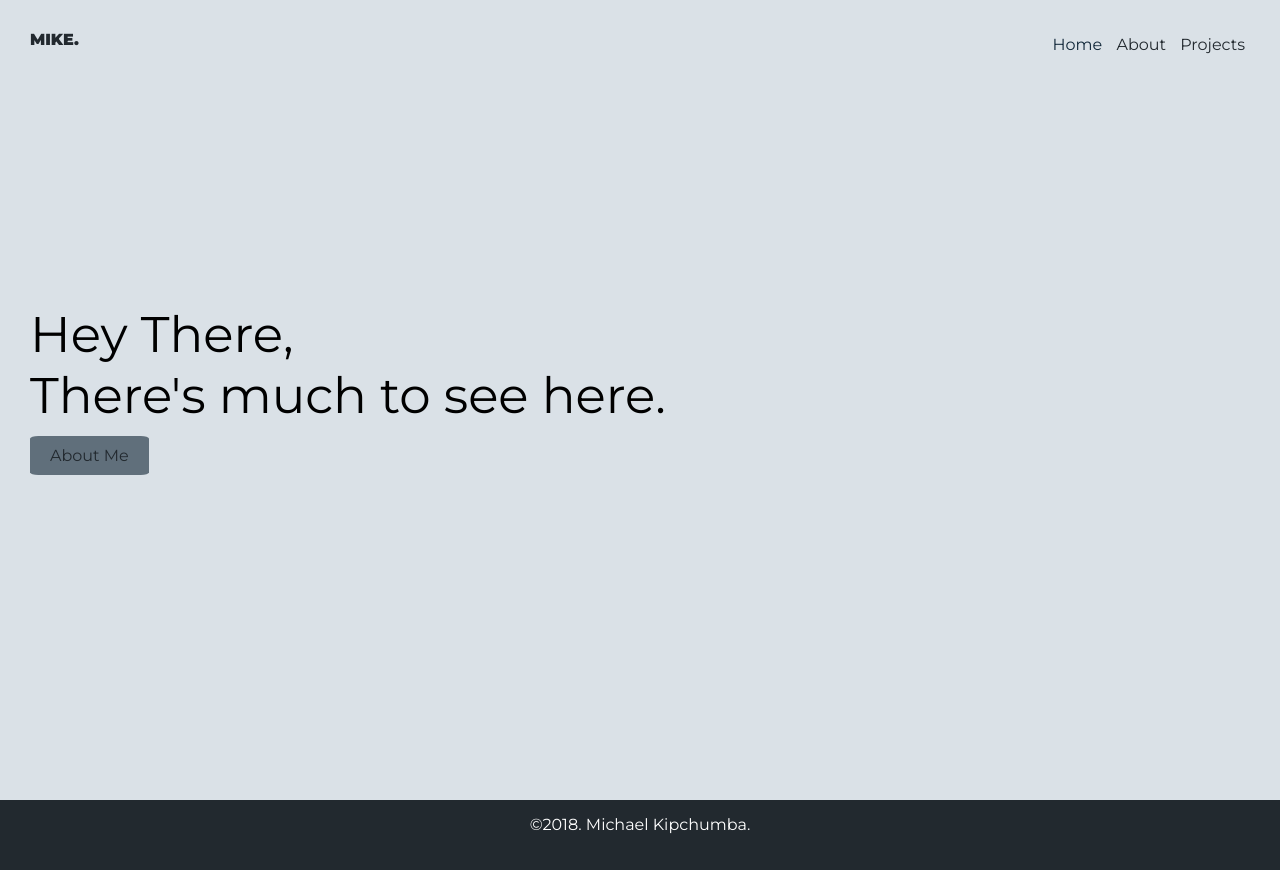
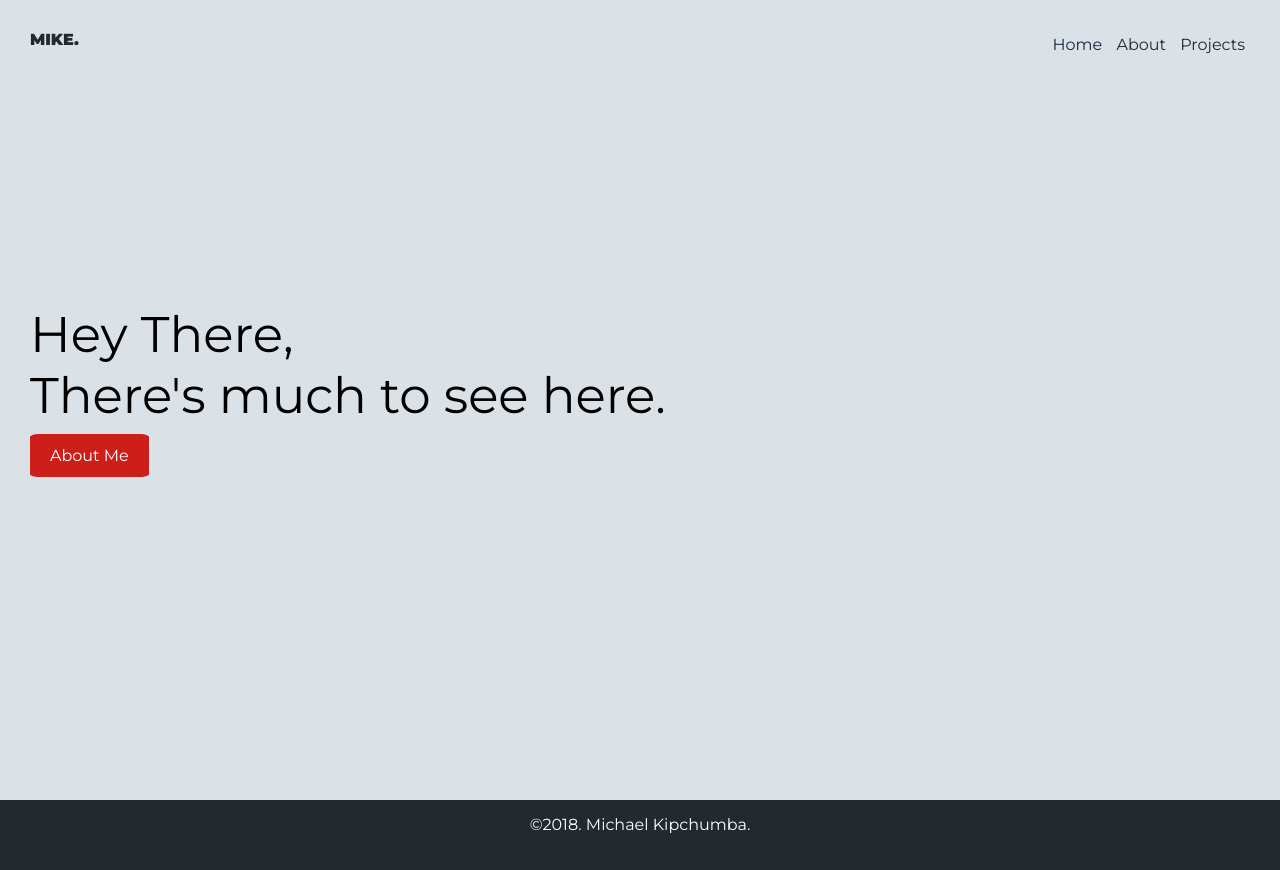
Before and after one commit to mikechumba/portfolio, a plain HTML site: page index.html in a window 1280 px wide. In both pictures the pointer is over the link "About Me". Drawn offline with Linux system fonts and the light colour scheme.

```diff
--- a/css/style.css
+++ b/css/style.css
@@ -95,19 +95,22 @@ header h1 {
 .btn {
     border: 2px solid #606F7B;
     border-radius: 7%;
-    padding: 10px 20px;
+    padding: 12px 20px;
 }
 
 .btn a {
     font-size: 15px;
-    padding: 12px 20px;
+    padding: px 20px;
     margin: 15px;
     text-align: center;
 }
 
 .btn:hover {
-    background-color: #606F7B;
+    background-color: #CC1F1A;
     border: none;
+    color: #fff;
+    z-index: 10;
+    box-shadow: #22292F
 }
 
 .active {
```
Also changed, not shown: 1 other file.
